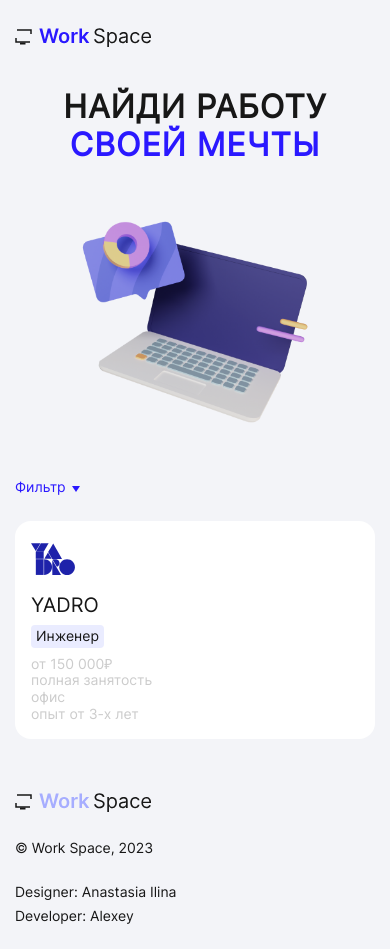
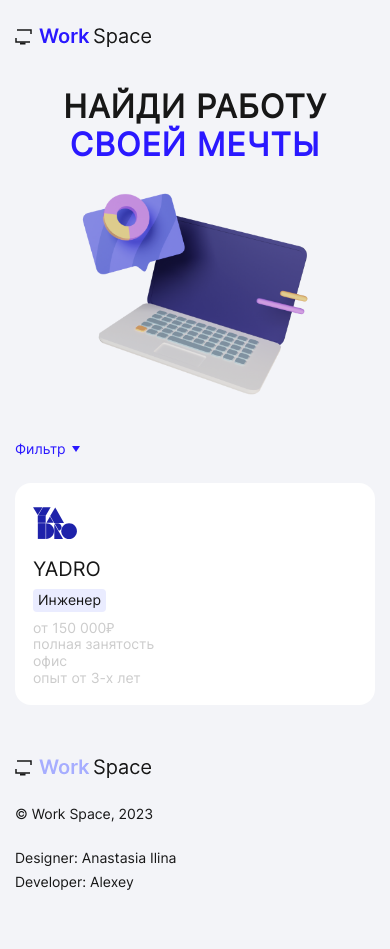
Before and after one commit to webdev-alexey/project_workspace, a plain HTML site: page index.html in a window 390 px wide. After the commit the page ends 915 px from the top, so only its background shows below. Drawn offline with Linux system fonts and the light colour scheme; no server answers; files whose address does not match are found by name.

Commit message:
добавлены hover-эффекты + сверка с pixelperfect + fix-правки

```diff
--- a/css/filter.css
+++ b/css/filter.css
@@ -68,6 +68,19 @@
     padding: 8px 24px;
     border-radius: 4px;
     background-color: #a6adff;
+    border: 2px solid transparent;
+    transition-property: color, background-color;
+    transition-duration: 0.2s;
+    transition-timing-function: ease-in-out;
+}
+
+.filter__button:hover {
+    color: #fff;
+    background-color: #2a18ff;
+}
+
+.filter__button:focus-visible {
+    border-color: #4f58be;
 }
 
 @media (max-width: 940px) {
@@ -83,8 +96,7 @@
     .filter__checkboxes {
         display: grid;
         grid-template-columns: repeat(auto-fit, minmax(180px, 1fr));
-        gap: 24px;
-        justify-content: space-between;
+        gap: 24px 70px;
     }
 
     .filter__buttons {
--- a/css/header.css
+++ b/css/header.css
@@ -13,6 +13,19 @@
     border-radius: 8px;
     background-color: #a6adff;
     font-size: 20px;
+    border: 2px solid transparent;
+    transition-property: color, background-color;
+    transition-duration: 0.2s;
+    transition-timing-function: ease-in-out;
+}
+
+.header__link:hover {
+    color: #fff;
+    background-color: #2a18ff;
+}
+
+.header__link:focus-visible {
+    border-color: #4f58be;
 }
 
 @media (max-width: 1140px) {
@@ -27,7 +40,7 @@
     }
 
     .header__link {
-        padding: 10px 16px;
+        padding: 8px 23px;
         font-size: 14px;
     }
 }
--- a/css/hero.css
+++ b/css/hero.css
@@ -72,12 +72,12 @@
 @media (max-width: 640px) {
     .hero {
         padding-top: 20px;
-        padding-bottom: 20px;
+        padding-bottom: 10px;
     }
 
     .hero__container {
         padding-top: 0;
-        padding-bottom: 262px;
+        padding-bottom: 234px;
     }
 
     .hero__title {
--- a/css/vacancies.css
+++ b/css/vacancies.css
@@ -40,25 +40,34 @@
         display: flex;
         align-items: center;
         margin-bottom: 24px;
-        transition: margin-bottom 0.2s ease-in-out;
-        transition-delay: 0.2s;
+        transition-property: margin-bottom, color;
+        transition-duration: 0.2s, 0.3s;
+        transition-timing-function: ease-in-out;
+        transition-delay: 0.2s, 0s;
+        color: #2a18ff;
+        line-height: 20px;
     }
 
-    .vacancies__filter-btn::after {
-        content: "";
+    .vacancies__filter-btn:hover:not(:focus) {
+        color: #a6adff;
+    }
+
+    .vacancies__filter-btn-arrow {
+        position: relative;
+        top: -2px;
         display: block;
         width: 20px;
         height: 20px;
-        background: url("../img/arrow-blue.svg") no-repeat center;
     }
 
     .vacancies__filter-btn_active {
         margin-bottom: 32px;
-        transition-delay: 0;
+        transition-delay: 0s, 0s;
     }
 
-    .vacancies__filter-btn_active::after {
+    .vacancies__filter-btn_active .vacancies__filter-btn-arrow {
         transform: rotate(180deg);
+        top: 2px;
     }
 
     .vacancies__filter {
--- a/css/vacancy.css
+++ b/css/vacancy.css
@@ -4,6 +4,17 @@
     padding: 16px;
     height: 100%;
     cursor: pointer;
+    outline: none;
+    border: 2px solid transparent;
+    transition: background-color 0.3s ease-in-out;
+}
+
+.vacancy:hover {
+    background-color: #f9faff;
+}
+
+.vacancy:focus-visible {
+    border-color: #a6adff;
 }
 
 .vacancy__img {
--- a/index.html
+++ b/index.html
@@ -32,7 +32,12 @@
 
         <div class="vacancies" id="vacancies">
             <div class="container vacancies__container">
-                <button class="vacancies__filter-btn blue-text">Фильтр</button>
+                <button class="vacancies__filter-btn">
+                    <span>Фильтр</span>
+                    <svg class="vacancies__filter-btn-arrow" width="20" height="20" viewBox="0 0 20 20" fill="none" xmlns="http://www.w3.org/2000/svg">
+                        <path d="M10 15L14 9H6L10 15Z" fill="currentColor"/>
+                    </svg>
+                </button>
                 <section class="vacancies__filter filter">
                     <h2 class="filter__title">
                         Фильтр
```
